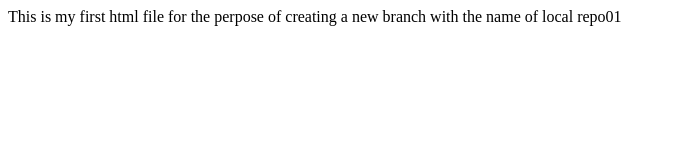
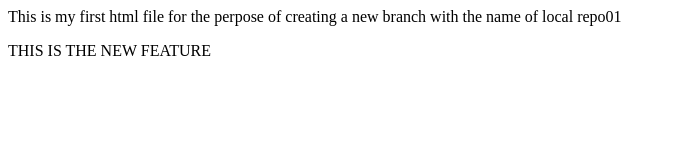
Before and after one commit to VinayKatakam1611/localrepo01, a plain HTML site: page index.html in a window 1280 px wide. Shown: the whole page, without its empty margins (0-676 px from the left). Drawn offline with Linux system fonts and the light colour scheme.

Commit message:
added new para

```diff
--- a/index.html
+++ b/index.html
@@ -1 +1,2 @@
 This is my first html file for the perpose of creating a new branch with the name of local repo01
+<p> THIS IS THE NEW FEATURE</p>
```
